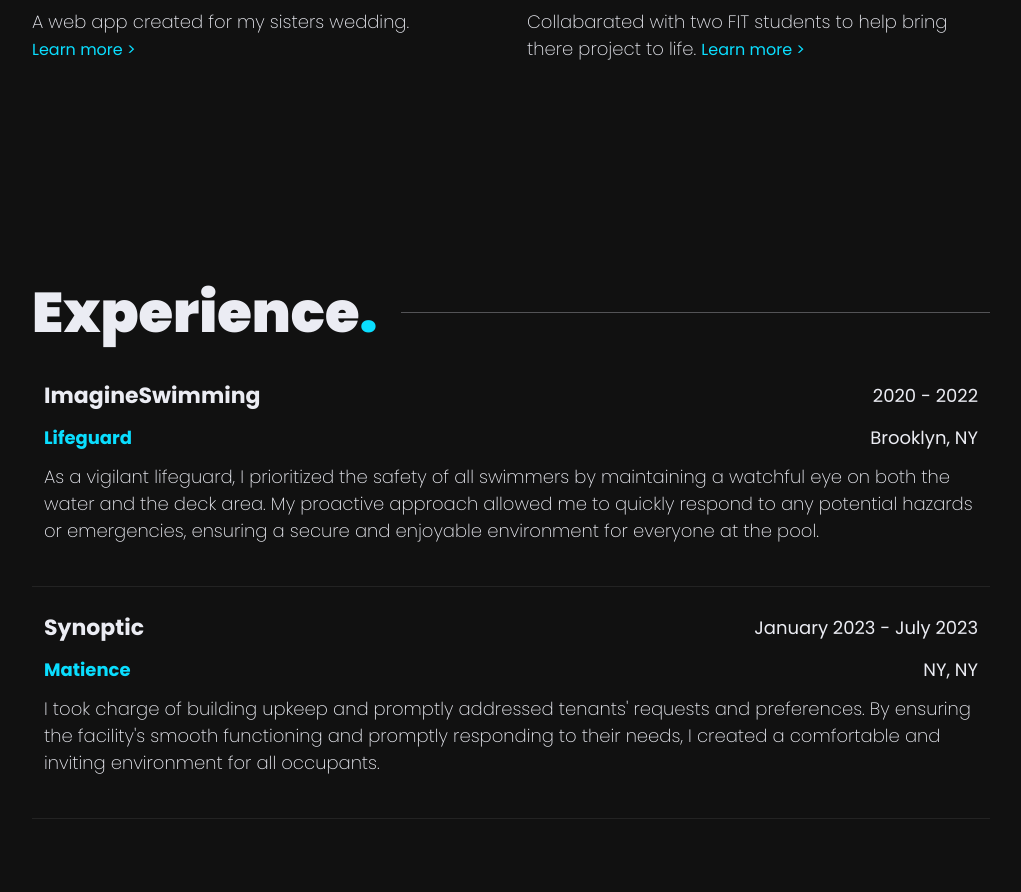
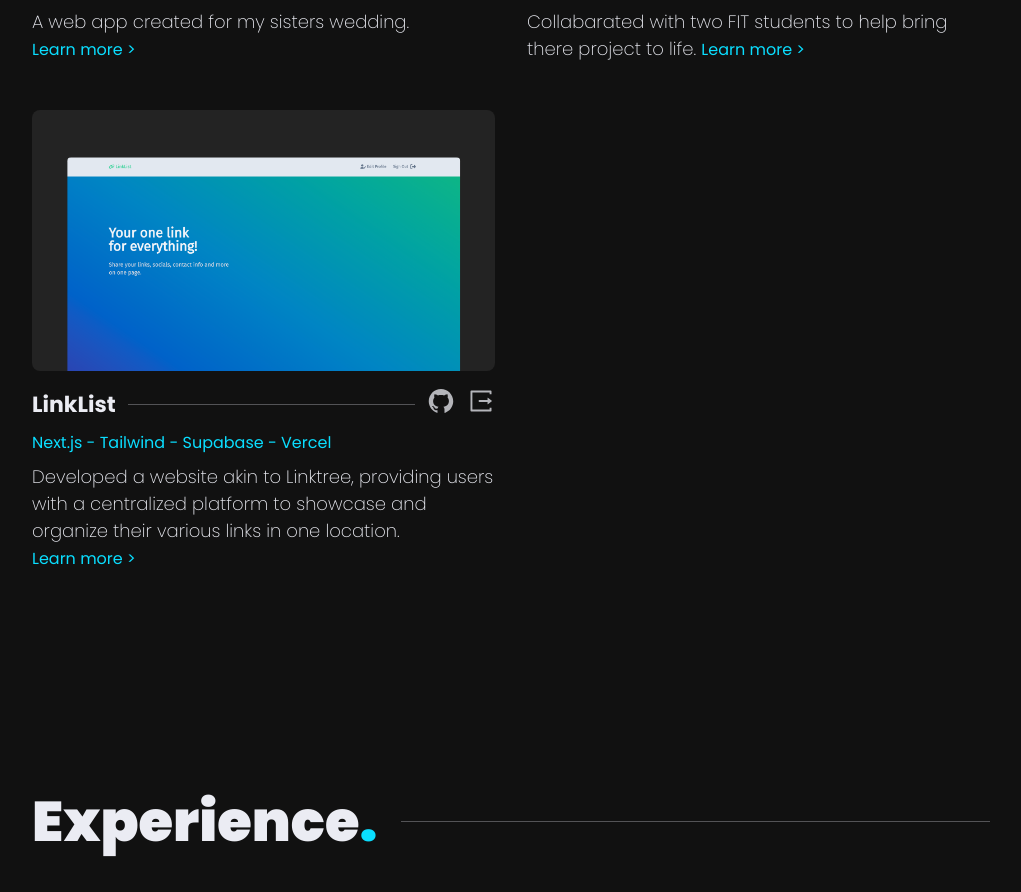
Before and after one commit to mykaelsss/portfolio-typescript, a Next.js app: page / in a window 1280 px wide. Shown: the part 2630-3522 px from the top of the page, without its empty margins (159-1180 px from the left). Built offline with nearby package versions, Linux system fonts and the light colour scheme.

Commit message:
Update Projects.tsx

```diff
--- a/components/home/projects/Projects.tsx
+++ b/components/home/projects/Projects.tsx
@@ -155,4 +155,33 @@ const projects = [
       </>
     ),
   },
+  {
+    title: "LinkList",
+    imgSrc: "project-imgs/linklist.png",
+    code: "https://github.com/mykaelsss/LinkList",
+    projectLink: "https://linkslisted.vercel.app/",
+    tech: ["Next.js", "Tailwind", "Supabase", "Vercel"],
+    description:"Developed a website akin to Linktree, providing users with a centralized platform to showcase and organize their various links in one location.",
+    modalContent: (
+      <>
+        <p>
+          This website was created with the goal of taking allowing user to seamlessly create, share and save links in a database for easy access later on.
+        </p>
+        <p>
+        The synergy of TypeScript, Next.js, Tailwind CSS, and Supabase forms a versatile foundation for crafting contemporary web applications.
+        TypeScript ensures a resilient and well-typed codebase, React empowers dynamic user interfaces,
+        Tailwind CSS simplifies styling through utility classes styling capabilities.
+        Widely recognized for enhancing developer productivity, code maintainability, and overall project scalability,
+        this tech stack is favored in modern web development.
+        </p>
+        <p>
+          In my capacity as the frontend developer, I assumed a crucial role in establishing seamless connectivity among the project's frontend components.
+          Through meticulous coordination of the integration process,
+          I ensured the smooth transmission of data from the user interface to backend functionalities and, subsequently, to the database.
+          This comprehensive approach led to the creation of an efficient and cohesive
+          frontend application that not only met the project's requirements but also delivered users an uninterrupted and gratifying experience.
+        </p>
+      </>
+    ),
+  },
 ];
```
